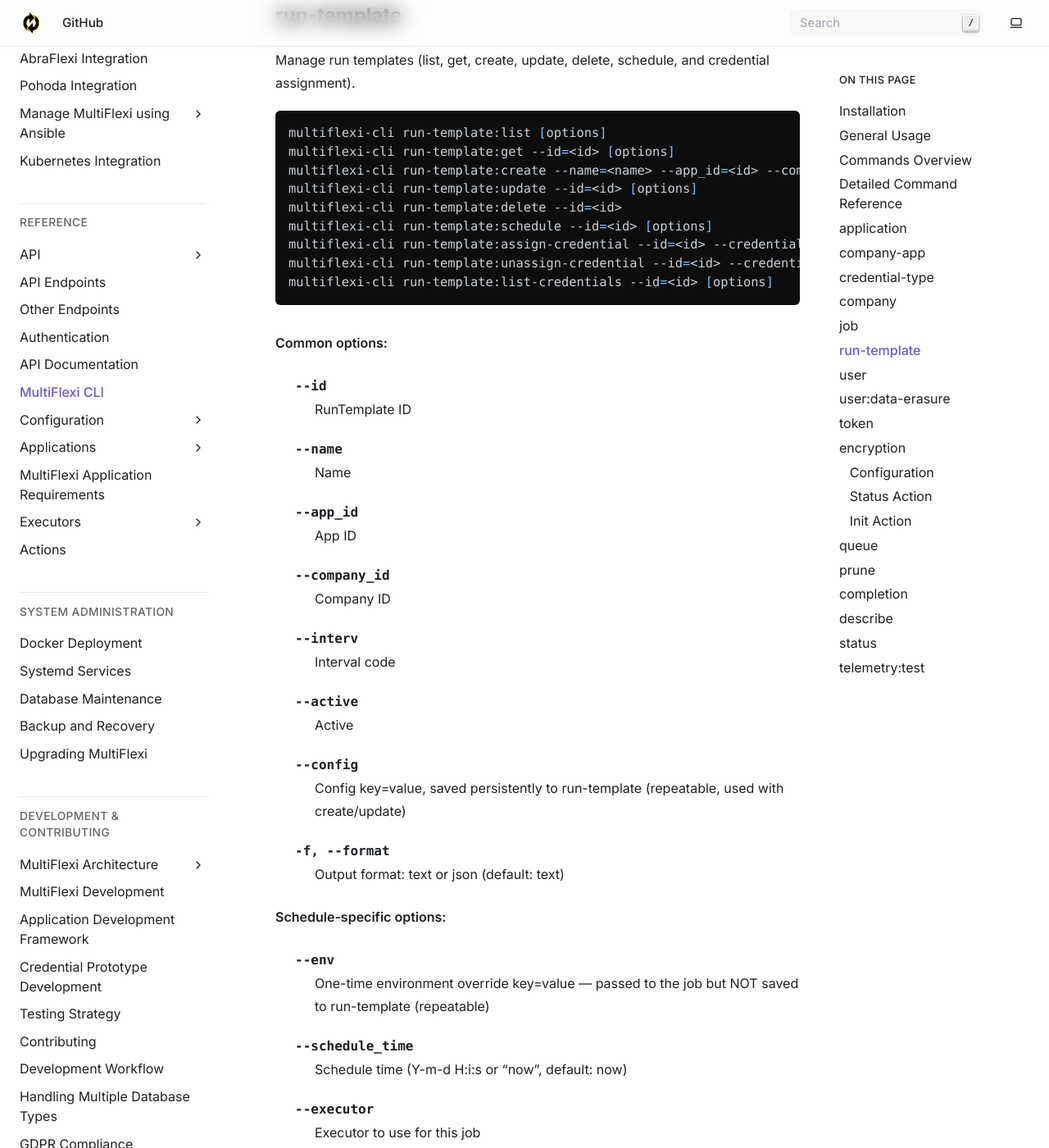
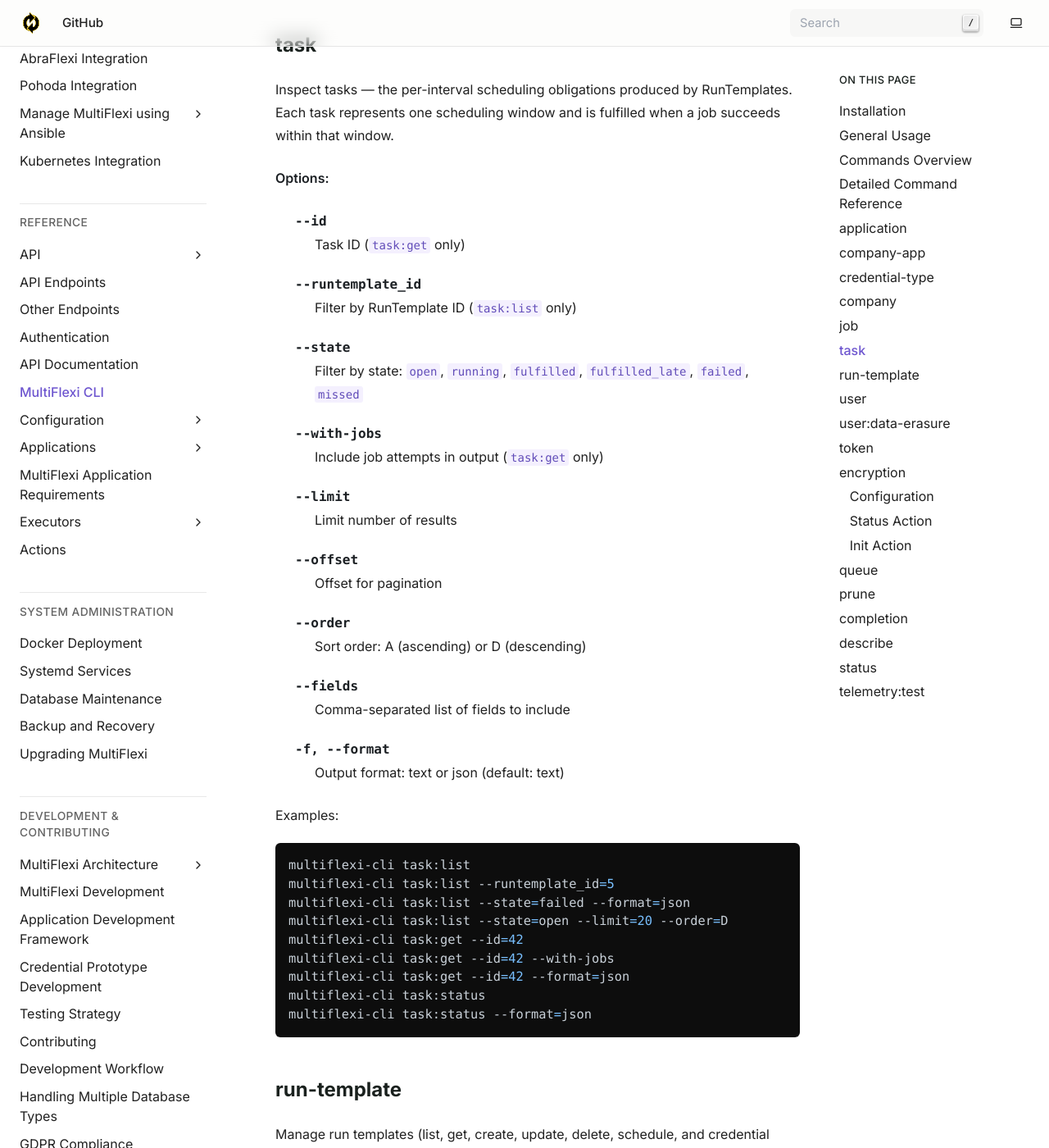
Before and after one commit to VitexSoftware/multiflexi-doc-en, a Sphinx documentation site: the page built from source/reference/cli.rst, in a window 1280 px wide and 1400 px high, scrolled down 9899 px. Shown: the whole window at 82% size. Built offline with Sphinx 7.4.7, drawn with Linux system fonts in a browser that asks for light colours; some of the changed text lies outside the part shown.

Commit message:
docs: add task commands and RunTemplate SLA options to CLI reference
Document the new task:list, task:get, and task:status commands and
the five SLA parameters on run-template:create/update
(deadline_offset, max_attempts, retry_backoff, retry_min_gap, allow_late).

Co-Authored-By: Claude Sonnet 4.6 <noreply@anthropic.com>

```diff
--- a/source/reference/cli.rst
+++ b/source/reference/cli.rst
@@ -51,6 +51,7 @@ The MultiFlexi CLI provides the following main commands:
 - **company:\***         - Manage companies and their settings
 - **company-app:\***     - Manage company-application relations (list, assign, unassign)
 - **job:\***             - Manage job execution and monitoring
+- **task:\***            - Inspect task scheduling windows and their fulfilment state
 - **run-template:\***    - Manage run templates, scheduling, and credential assignment
 - **user:\***            - User account management
 - **user-erasure:\***    - GDPR user data erasure management
@@ -282,6 +283,37 @@ Examples:
     multiflexi-cli job:update --id=123 --executor=Native
     multiflexi-cli job:delete --id=123
 
+task
+----
+
+Inspect tasks — the per-interval scheduling obligations produced by RunTemplates. Each task
+represents one scheduling window and is fulfilled when a job succeeds within that window.
+
+Options:
+  --id               Task ID (``task:get`` only)
+  --runtemplate_id   Filter by RunTemplate ID (``task:list`` only)
+  --state            Filter by state: ``open``, ``running``, ``fulfilled``, ``fulfilled_late``, ``failed``, ``missed``
+  --with-jobs        Include job attempts in output (``task:get`` only)
+  --limit            Limit number of results
+  --offset           Offset for pagination
+  --order            Sort order: A (ascending) or D (descending)
+  --fields           Comma-separated list of fields to include
+  -f, --format       Output format: text or json (default: text)
+
+Examples:
+
+.. code-block:: bash
+
+    multiflexi-cli task:list
+    multiflexi-cli task:list --runtemplate_id=5
+    multiflexi-cli task:list --state=failed --format=json
+    multiflexi-cli task:list --state=open --limit=20 --order=D
+    multiflexi-cli task:get --id=42
+    multiflexi-cli task:get --id=42 --with-jobs
+    multiflexi-cli task:get --id=42 --format=json
+    multiflexi-cli task:status
+    multiflexi-cli task:status --format=json
+
 run-template
 ------------
 
@@ -308,6 +340,13 @@ Common options:
   --active       Active
   --config       Config key=value, saved persistently to run-template (repeatable, used with create/update)
   -f, --format   Output format: text or json (default: text)
+
+Task SLA options (create/update):
+  --deadline_offset  Deadline offset from window start: ``+3h``, ``+30m``, or absolute time-of-day ``08:00`` (default: window end)
+  --max_attempts     Maximum job attempts per task window (default: 1)
+  --retry_backoff    Retry backoff strategy: ``none``, ``fixed``, ``linear``, ``exponential`` (default: none)
+  --retry_min_gap    Minimum seconds between retry attempts (default: 0)
+  --allow_late       Count a post-deadline success as ``fulfilled_late``: ``true`` or ``false`` (default: false)
 
 Schedule-specific options:
   --env          One-time environment override key=value — passed to the job but NOT saved to run-template (repeatable)
```
